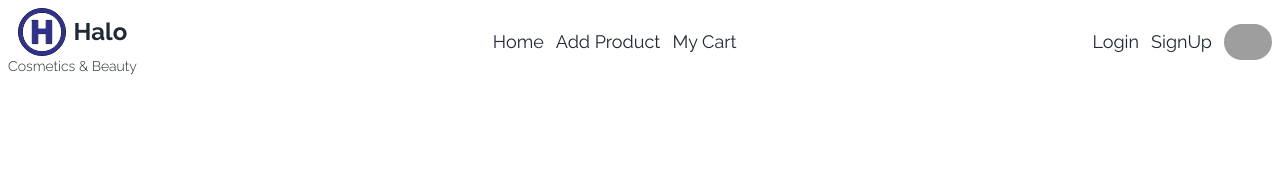
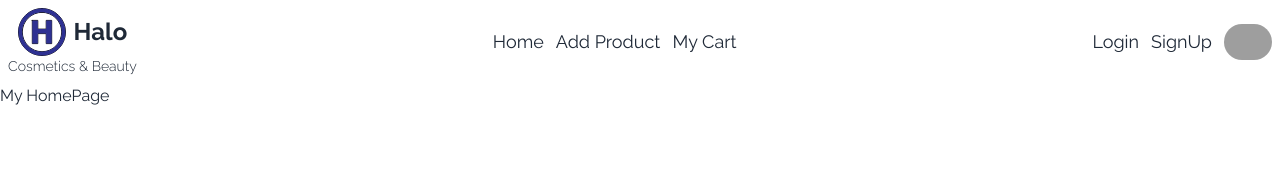
Before and after one commit to coder7475/halo-cosmetics, a React (Vite) app: page / in a window 1280 px wide. Shown: the top 174 px of the page. Built offline with nearby package versions, Linux system fonts and the light colour scheme; grey boxes are pictures that could not be loaded.

Commit message:
feat: setup homepage to route route

```diff
--- /dev/null
+++ b/src/components/HomePage.jsx
@@ -0,0 +1,10 @@
+
+const HomePage = () => {
+  return (
+    <div>
+      My HomePage
+    </div>
+  );
+};
+
+export default HomePage;
--- a/src/layouts/MainLayout.jsx
+++ b/src/layouts/MainLayout.jsx
@@ -1,9 +1,11 @@
 import Navbar from '../components/Navbar';
+import { Outlet } from "react-router-dom";
 
 const MainLayout = () => {
   return (
     <div>
       <Navbar/>
+      <Outlet />
     </div>
   );
 };
--- a/src/router/router.jsx
+++ b/src/router/router.jsx
@@ -1,12 +1,19 @@
 import { createBrowserRouter } from "react-router-dom";
 import ErrorPage from '../pages/ErrorPage';
 import MainLayout from '../layouts/MainLayout';
+import HomePage from '../components/HomePage';
 
 const router = createBrowserRouter([
   {
     path: "/",
     element: <MainLayout />,
-    errorElement: <ErrorPage />
+    errorElement: <ErrorPage />,
+    children: [
+      {
+        path: "/",
+        element: <HomePage />
+      }
+    ]
   },
 ]);
 
```
